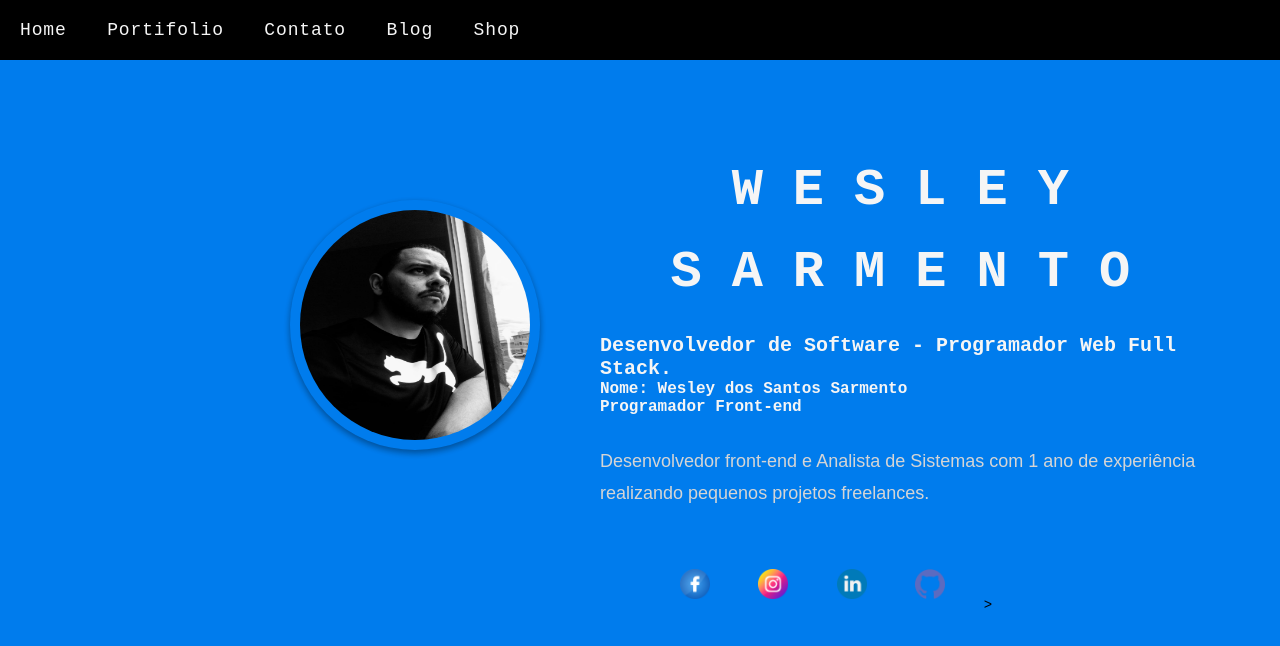
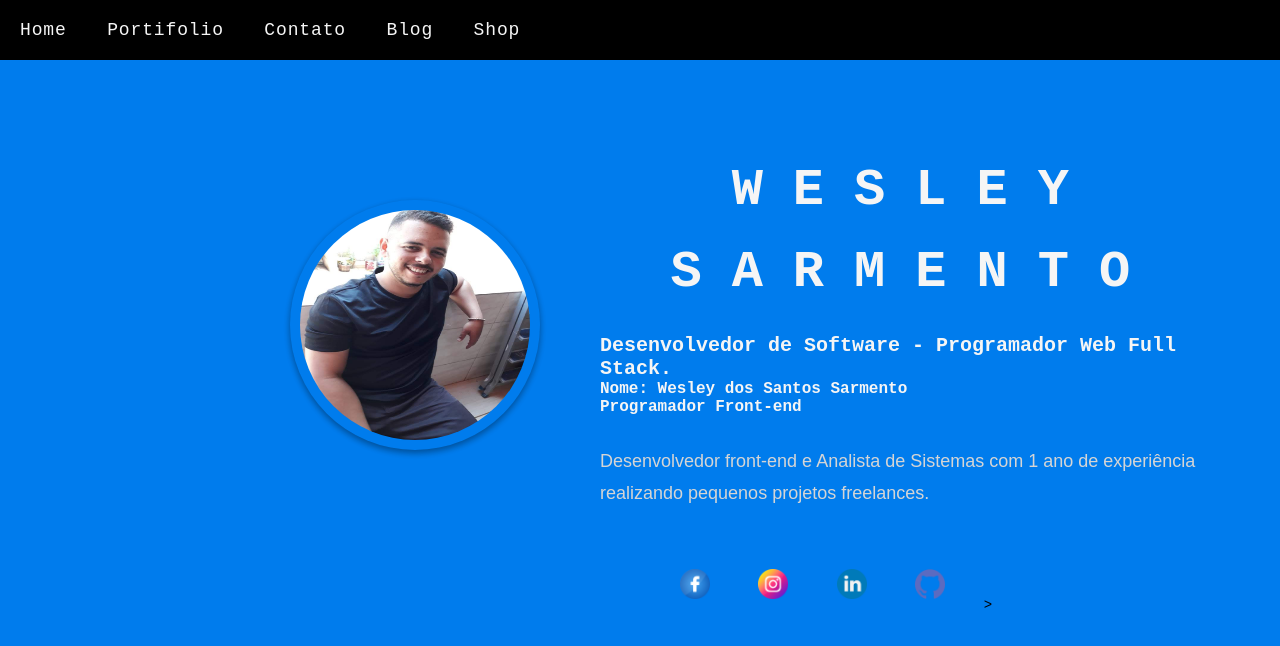
Before and after one commit to WesleySarmento/SiteWesleySarmento, a plain HTML site: page index.html in a window 1280 px wide. Drawn offline with Linux system fonts and the light colour scheme; a web font is replaced by a local one.

Commit message:
update image

```diff
--- a/index.html
+++ b/index.html
@@ -28,7 +28,7 @@
 
     <div class="foto-perfil">
       <img
-        src="./Images/WhatsApp Image 2023-03-22 at 22.06.49.jpeg"
+        src="./Images/WhatsApp Image 2024-02-19 at 00.11.25.jpeg"
         alt="fotoWesleySarmento"
       />
     </div>
--- a/style.css
+++ b/style.css
@@ -227,8 +227,10 @@ p{
     margin-left: 650px;
     padding-top: 40px;
 
+
 }
 .social-media ul, li, img{
+
     display: inline;
     justify-content: center;
     align-items: center;
```
Also changed, not shown: Images/WhatsApp Image 2024-02-19 at 00.11.25.jpeg (added).
